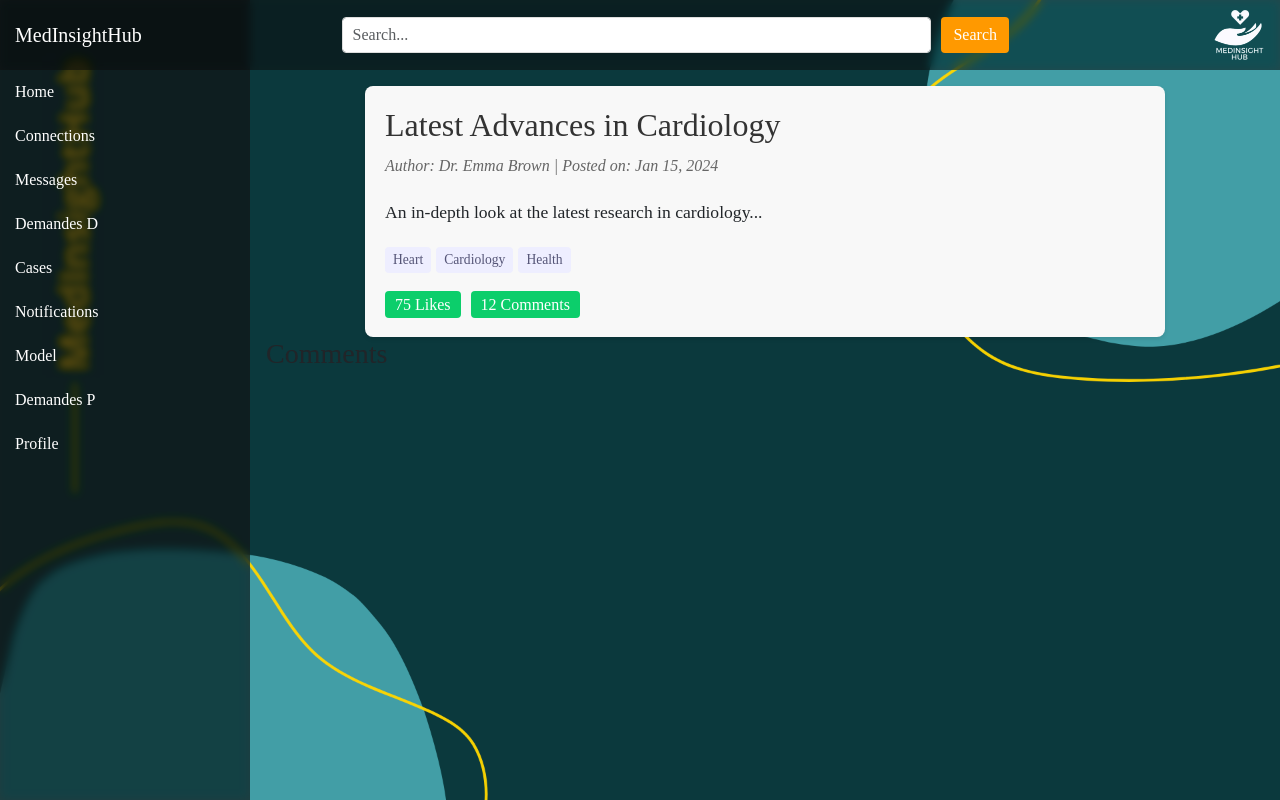
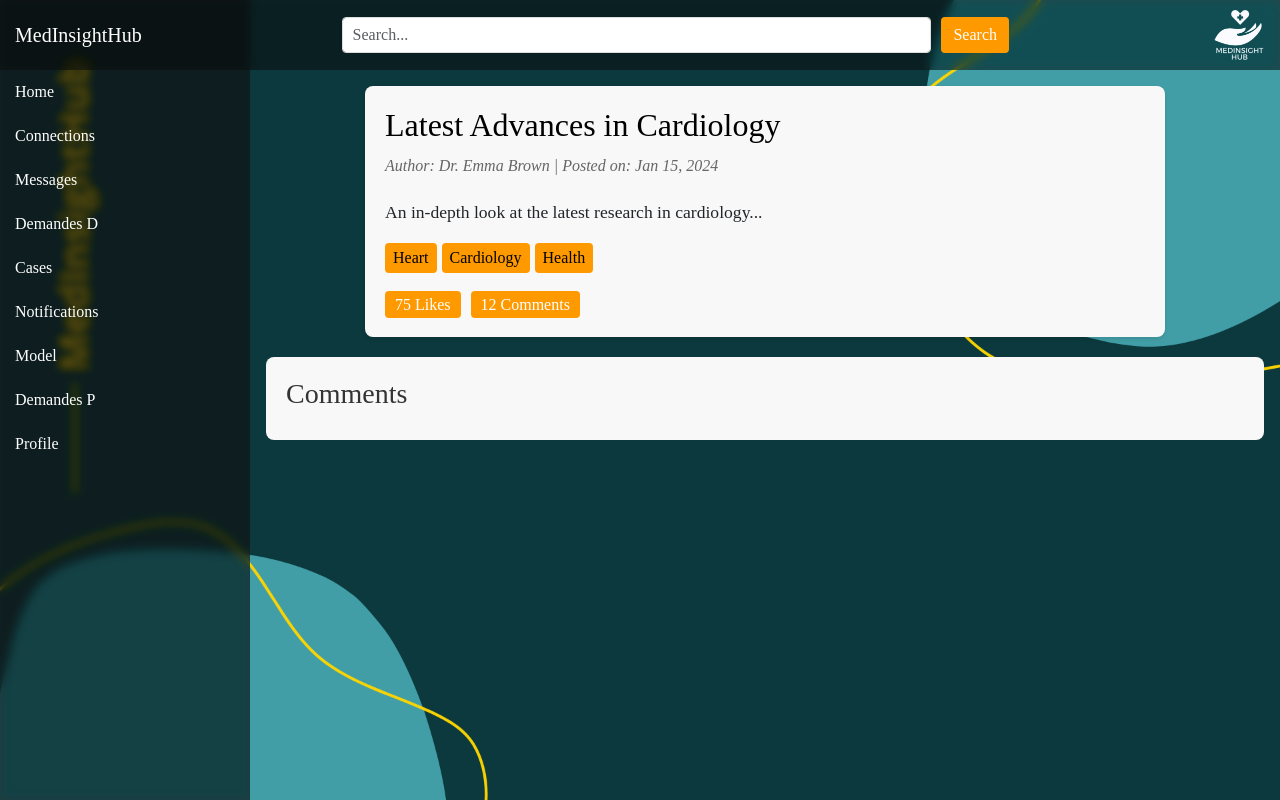
Before and after one commit to Zakaria-Ar/MedInsightHub-FrontEnd, an Angular app: page /post-details/1 in a window 1280 px wide. Built offline with nearby package versions, Linux system fonts and the light colour scheme; sample sign-in values are in the browser's storage; a web font is replaced by a local one.

Commit message:
styling post details

```diff
--- a/src/app/post-details/post-details.component.css
+++ b/src/app/post-details/post-details.component.css
@@ -1,4 +1,3 @@
-/* post-details.component.css */
 .post-detail-container {
   max-width: 800px;
   margin: auto;
@@ -6,11 +5,17 @@
   background: #f8f8f8;
   border-radius: 8px;
   box-shadow: 0 2px 4px rgba(0, 0, 0, 0.1);
+  cursor: pointer;
+  transition: background-color 0.3s ease;
+}
+
+.post-detail-container:hover {
+  background-color: #f3f3f3;
 }
 
 .post-title {
   font-size: 2em;
-    color: #333;
+  color: black; /* Couleur du titre */
   margin-bottom: 10px;
 }
 
@@ -23,40 +28,26 @@
 .post-content {
   font-size: 1.1em;
   line-height: 1.6;
-    margin-bottom: 20px;
-  }
-
-  .post-interactions button {
-    background: none;
-    border: none;
-    cursor: pointer;
-    font-size: 1em;
-    padding: 5px 10px;
-    margin-right: 10px;
-    color: #0cce6b;
-    transition: color 0.3s ease;
-  }
-
-  .post-interactions button:hover {
-    color: #09a357;
+  margin-top: 15px; /* Marge supérieure pour le contenu */
 }
 
 .post-tags .tag {
   display: inline-block;
-    background-color: #eef;
-    color: #557;
+  background-color: #FF9900; /* Couleur de fond des tags */
+  color: black; /* Couleur du texte des tags */
   padding: 3px 8px;
   margin-right: 5px;
   border-radius: 4px;
-    font-size: 0.85em;
+  font-size: 1em;
 }
+
 .post-interactions {
   margin-top: 20px;
 }
 
 .post-interactions .like, .post-interactions .comments {
   cursor: pointer;
-    background-color: #0cce6b;
+  background-color: #FF9900; /* Couleur de fond pour les boutons d'interaction */
   color: white;
   padding: 5px 10px;
   margin-right: 10px;
@@ -65,5 +56,17 @@
 }
 
 .post-interactions .like:hover, .post-interactions .comments:hover {
-    background-color: #09a357;
+  background-color: darken(#FF9900, 10%); /* Fonction darken pour le survol */
 }
+
+.comments-section h3 {
+  color: #333; /* Couleur pour les titres des sections de commentaires */
+  margin-bottom: 10px;
+}
+
+.comments-section {
+  padding: 20px;
+  margin-top: 20px;
+  background-color: #f8f8f8; /* Fond pour la section des commentaires */
+  border-radius: 8px;
+}
--- a/src/app/services/post.service.ts
+++ b/src/app/services/post.service.ts
@@ -36,4 +36,5 @@ export class PostService {
     const headers = new HttpHeaders({ 'Authorization': 'Bearer ' + this.getToken() });
     return this.http.get<any[]>(`${this.apiUrl}/my-posts`, { headers });
   }
+
 }
```
Lines whose indentation alone changed are shown as unchanged.
